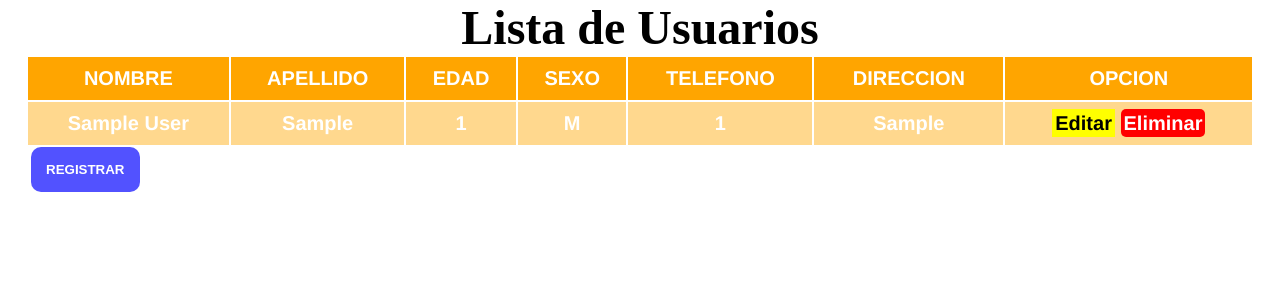
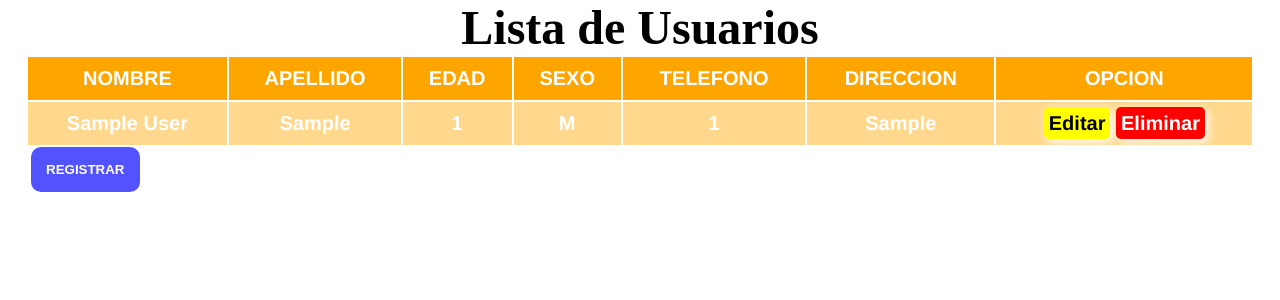
Before and after one commit to jllanos1998/Integracion-de-Plataforma-evaluacion-3, a Django app: page / in a window 1280 px wide. Shown: the top 300 px of the page. Run offline with Django 4.2, Linux system fonts and the light colour scheme; tables that the repository leaves empty hold one stand-in row (values such as "Sample post").

Commit message:
Modificacion de estilos a los botones delete y editar

```diff
--- a/JaimeLlanos/static/css/estilos.css
+++ b/JaimeLlanos/static/css/estilos.css
@@ -70,6 +70,9 @@ body{
     background-color: rgb(255, 216, 142);
 
 }
+.table_tr td:hover{
+    background-color:  rgb(246, 190, 86);
+}
 .contenedor__table thead tr th{
     font-size: 20px;
     padding: 10px;
@@ -82,18 +85,29 @@ body{
 }
 .editar,.eliminar{
     text-decoration: none;
+    box-shadow: 3px 3px 10px white;
 }
 .eliminar{
     color: white;
     background-color: red;
     border-radius: 5px;
-    padding: 3px;
+    padding: 5px;
+    transition: 1s linear;
 
 }
+.eliminar:hover{
+    background-color: rgb(199, 0, 0);
+}
+
 .editar{
     color: black;
     background-color: yellow;
-    padding: 3px;
+    padding: 5px;
+    transition: 0.2s linear;
+    border-radius: 5px;
+}
+.editar:hover{
+    background-color:rgb(208, 208, 0);
 }
 .contenedor_form{
     background-color: cadetblue;
```
